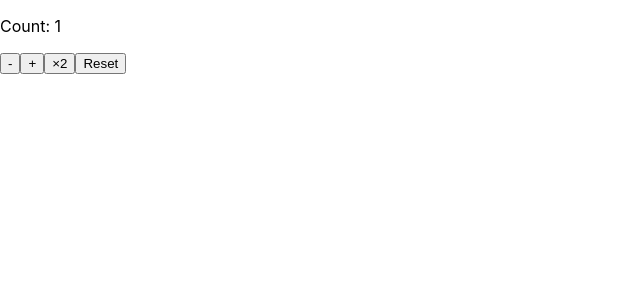
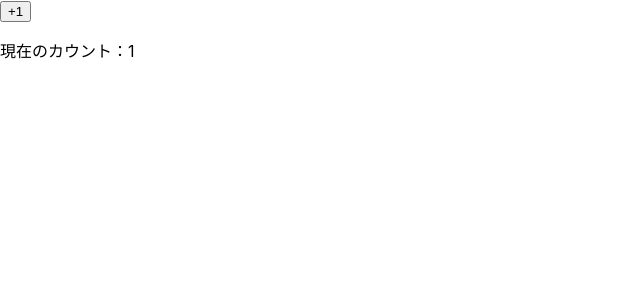
Before and after one commit to Tomo-kw/react-sample, a React (Create React App) app: page / in a window 1280 px wide. Shown: the top 300 px of the page, without its empty margins (0-640 px from the left). Built offline with nearby package versions, Linux system fonts and the light colour scheme.

Commit message:
useCallbackとuseMemoの確認

```diff
--- /dev/null
+++ b/src/components/Parent.tsx
@@ -0,0 +1,52 @@
+import React, { memo, useState } from "react"
+
+type FizzProps = {
+    isFizz: boolean
+}
+
+// Fizzは通常の関数コンポーネント
+// isFizzがtrueの場合はFizzと表示し、それ以外は何も表示しない
+// isFizzの変化に関わらず、親が再描画されるとFizzも再描画される
+const Fizz = (props: FizzProps) => {
+    const { isFizz } = props
+    console.log(`Fizzが再描画されました, isFizz=${isFizz}`)
+    return <span>{isFizz ? 'Fizz' : ''}</span>
+}
+
+type BuzzProps = {
+    isBuzz: boolean
+}
+
+// Buzzはメモ化した関数コンポーネント
+// isBuzzがtrueの場合はBuzzと表示し、それ以外は何も表示しない
+// 親が再描画されても、isBuzzが変化しない限りはBuzzは再描画しない
+const Buzz = memo<BuzzProps>((props) => {
+    const { isBuzz } = props
+    console.log(`Buzzが再描画されました, isBuzz=${isBuzz}`)
+
+    return (
+        <span>
+            {isBuzz ? 'Buzz' : ''}
+        </span>
+    )
+})
+
+// この形式でexportしたときはimport { Parent } from ...で読み込む
+export const Parent = () => {
+    const [count, setCount] = useState(1)
+    const isFizz = count % 3 === 0
+    const isBuzz = count % 5 === 0
+
+    console.log(`Parentが再描画されました, count=${count}`)
+
+    return (
+        <div>
+            <button onClick={() => setCount((c) => c+1)}>+1</button>
+            <p>{`現在のカウント：${count}`}</p>
+            <p>
+                <Fizz isFizz={isFizz}/>
+                <Buzz isBuzz={isBuzz}/>
+            </p>
+        </div>
+    )
+}
--- a/src/index.tsx
+++ b/src/index.tsx
@@ -1,7 +1,9 @@
 import React from 'react';
 import ReactDOM from 'react-dom/client';
+// import Parent from './components/ContainerSample';
+import { Parent } from './components/Parent'
 // import ContextSample from './components/ContextSample';
-import Counter from './components/Counter';
+// import Counter from './components/Counter';
 import './index.css';
 // import App from './App';
 import reportWebVitals from './reportWebVitals';
@@ -15,7 +17,8 @@
   <React.StrictMode>
     {/* <App /> */}
     {/* <ContainerSample /> */}
-    <Counter initialValue={1}/>
+    {/* <Counter initialValue={1}/> */}
+    <Parent />
   </React.StrictMode>
 );
 
```
